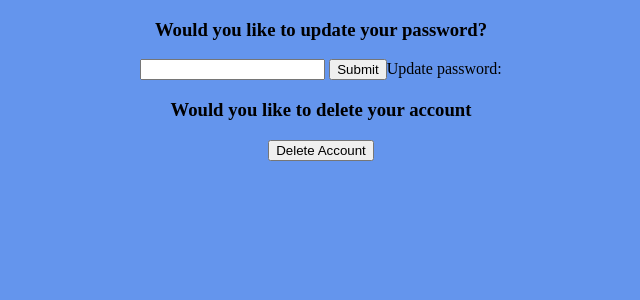
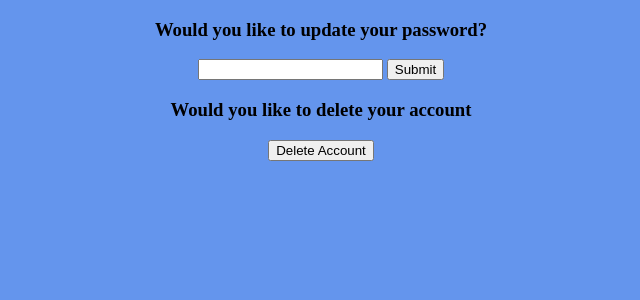
Before and after one commit to LeooDrake/HelloKitty-Chatroom, a Flask app: page /account in a window 1280 px wide. Shown: the part 290-590 px from the top of the page, without its empty margins (327-967 px from the left). Run offline with Flask 3, Linux system fonts and the light colour scheme; the visitor is signed in with stand-in values (Sample User, id 1); some libraries are stand-ins or nearby versions; some web fonts are replaced.

Commit message:
alert in python mistake fixed

```diff
--- a/templates/account.html
+++ b/templates/account.html
@@ -30,7 +30,7 @@
     <h3>Would you like to update your password?</h3>
     <form method="post" action="/updatepassword">
     <input type="text" name="password">
-    <input type="submit">Update password:</input>
+    <input type="submit"></input>
     </form>
 
 
```
Also changed, not shown: README.md.
